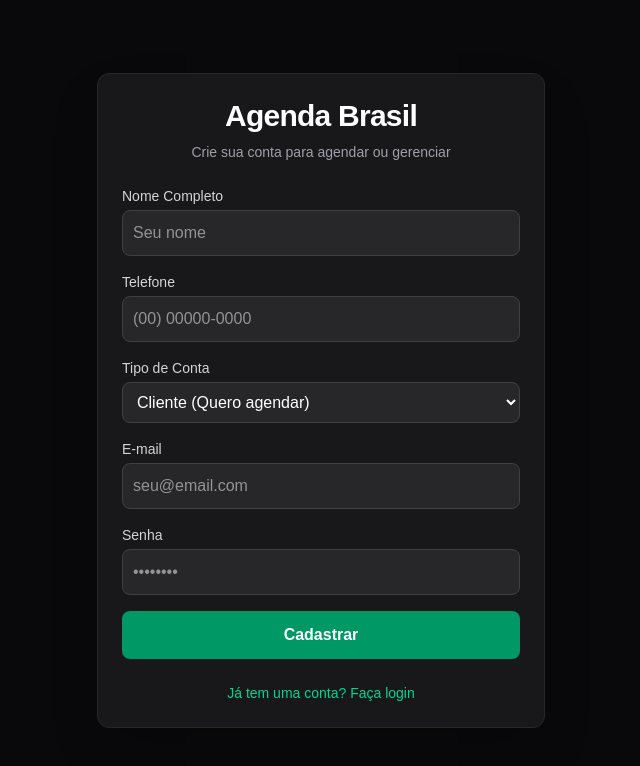
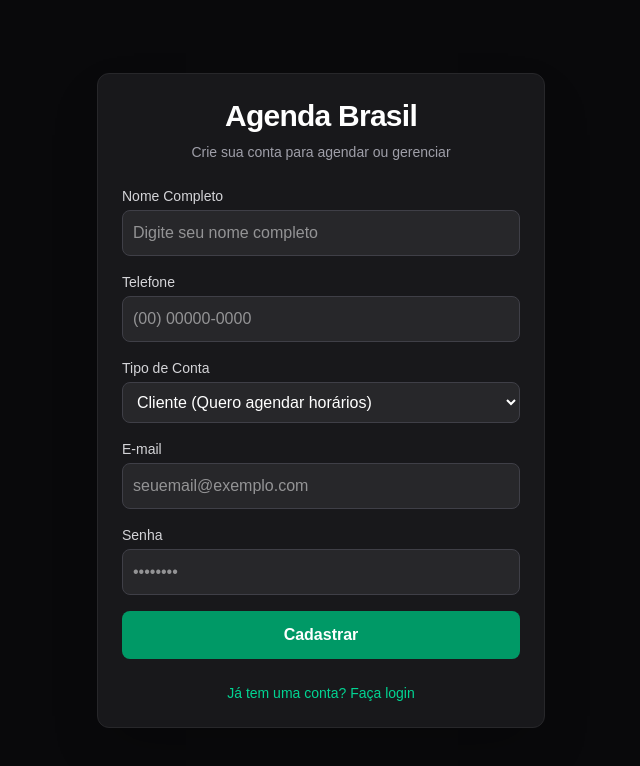
Before and after one commit to Sucegan/Agenda-Brasil, a Next.js app: page / in a window 1280 px wide. Both pictures are taken after a click on the button "Não tem conta? Cadastre-se". Shown: the top 766 px of the page, without its empty margins (319-959 px from the left). Built offline with nearby package versions, Linux system fonts and the light colour scheme; no server answers.

Commit message:
Traduz mensagens de erro e textos do site para portugues

```diff
--- a/app/page.tsx
+++ b/app/page.tsx
@@ -26,6 +26,23 @@ export default function Home() {
     checkSession();
   }, [router]);
 
+  // Função para traduzir erros comuns do Supabase
+  const traduzirErro = (mensagemIngles: string) => {
+    if (mensagemIngles.includes('email rate limit exceeded')) {
+      return 'Limite de envios atingido. Aguarde alguns minutos ou desative a confirmação de e-mail no Supabase.';
+    }
+    if (mensagemIngles.includes('Invalid login credentials')) {
+      return 'E-mail ou senha incorretos.';
+    }
+    if (mensagemIngles.includes('User already registered')) {
+      return 'Este e-mail já está cadastrado em nosso sistema.';
+    }
+    if (mensagemIngles.includes('Password should be at least')) {
+      return 'A senha deve ter pelo menos 6 caracteres.';
+    }
+    return `Ocorreu um erro: ${mensagemIngles}`;
+  };
+
   const handleAuth = async (e: React.FormEvent) => {
     e.preventDefault();
     setLoading(true);
@@ -39,7 +56,7 @@ export default function Home() {
       });
 
       if (signUpError) {
-        setMensagem(`Erro no cadastro: ${signUpError.message}`);
+        setMensagem(traduzirErro(signUpError.message));
         setLoading(false);
         return;
       }
@@ -58,12 +75,12 @@ export default function Home() {
         ]);
 
         if (userError) {
-          setMensagem(`Erro ao registrar usuário: ${userError.message}`);
+          setMensagem(`Erro ao registrar dados: ${userError.message}`);
           setLoading(false);
           return;
         }
 
-        // 3. Inserir na tabela filha correspondente (clientes ou barbeiros)
+        // 3. Inserir na tabela de cliente ou barbeiro
         if (tipo === 'cliente') {
           await supabase.from('clientes').insert([
             {
@@ -84,7 +101,7 @@ export default function Home() {
         }
       }
 
-      setMensagem('Cadastro realizado com sucesso! Faça login para continuar.');
+      setMensagem('Cadastro realizado com sucesso! Você já pode fazer login.');
       setIsSignUp(false);
     } else {
       const { error } = await supabase.auth.signInWithPassword({
@@ -93,7 +110,7 @@ export default function Home() {
       });
 
       if (error) {
-        setMensagem(`Erro no login: ${error.message}`);
+        setMensagem(traduzirErro(error.message));
       } else {
         router.push('/dashboard');
       }
@@ -121,7 +138,7 @@ export default function Home() {
                   value={nome}
                   onChange={(e) => setNome(e.target.value)}
                   className="w-full rounded-lg border border-zinc-700 bg-zinc-800 p-2.5 text-white focus:border-emerald-500 focus:outline-none"
-                  placeholder="Seu nome"
+                  placeholder="Digite seu nome completo"
                 />
               </div>
 
@@ -144,7 +161,7 @@ export default function Home() {
                   onChange={(e) => setTipo(e.target.value as 'cliente' | 'barbeiro')}
                   className="w-full rounded-lg border border-zinc-700 bg-zinc-800 p-2.5 text-white focus:border-emerald-500 focus:outline-none"
                 >
-                  <option value="cliente">Cliente (Quero agendar)</option>
+                  <option value="cliente">Cliente (Quero agendar horários)</option>
                   <option value="barbeiro">Barbeiro / Barbearia</option>
                 </select>
               </div>
@@ -159,7 +176,7 @@ export default function Home() {
               value={email}
               onChange={(e) => setEmail(e.target.value)}
               className="w-full rounded-lg border border-zinc-700 bg-zinc-800 p-2.5 text-white focus:border-emerald-500 focus:outline-none"
-              placeholder="seu@email.com"
+              placeholder="seuemail@exemplo.com"
             />
           </div>
 
```
